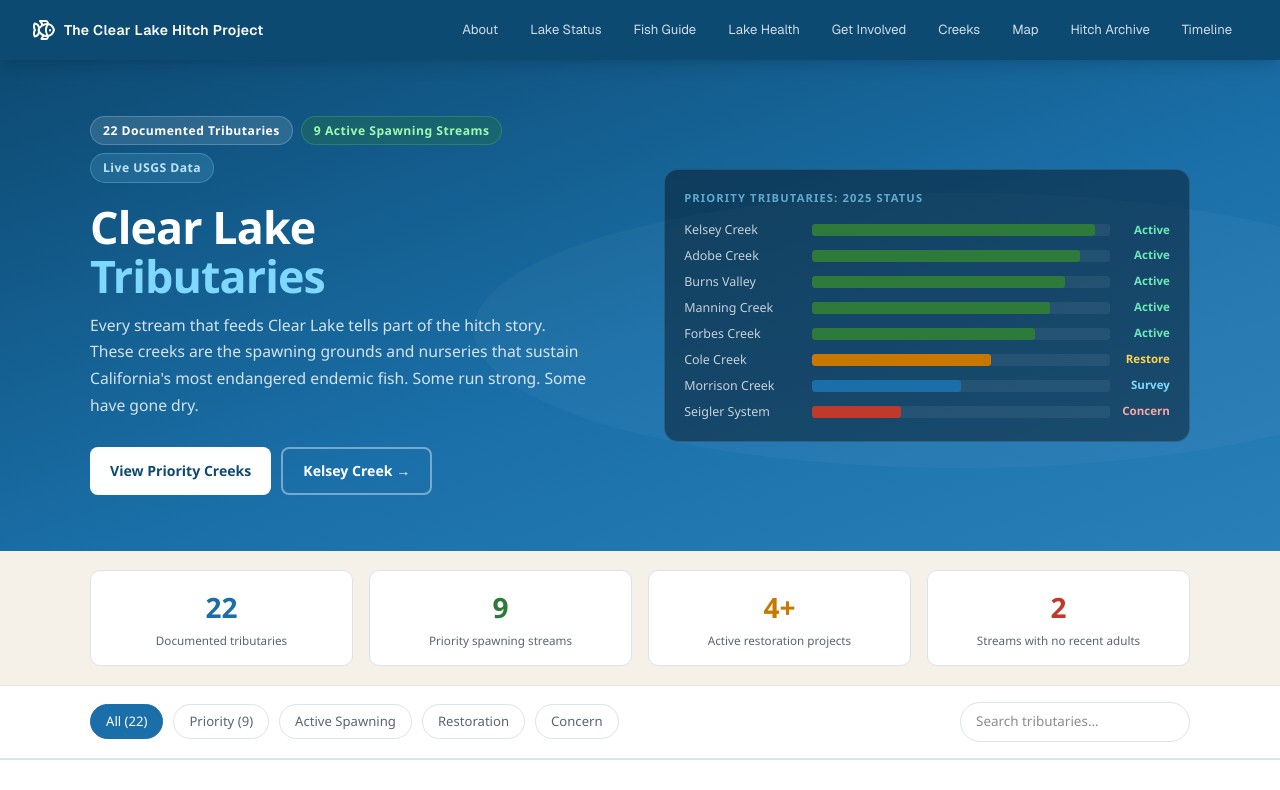
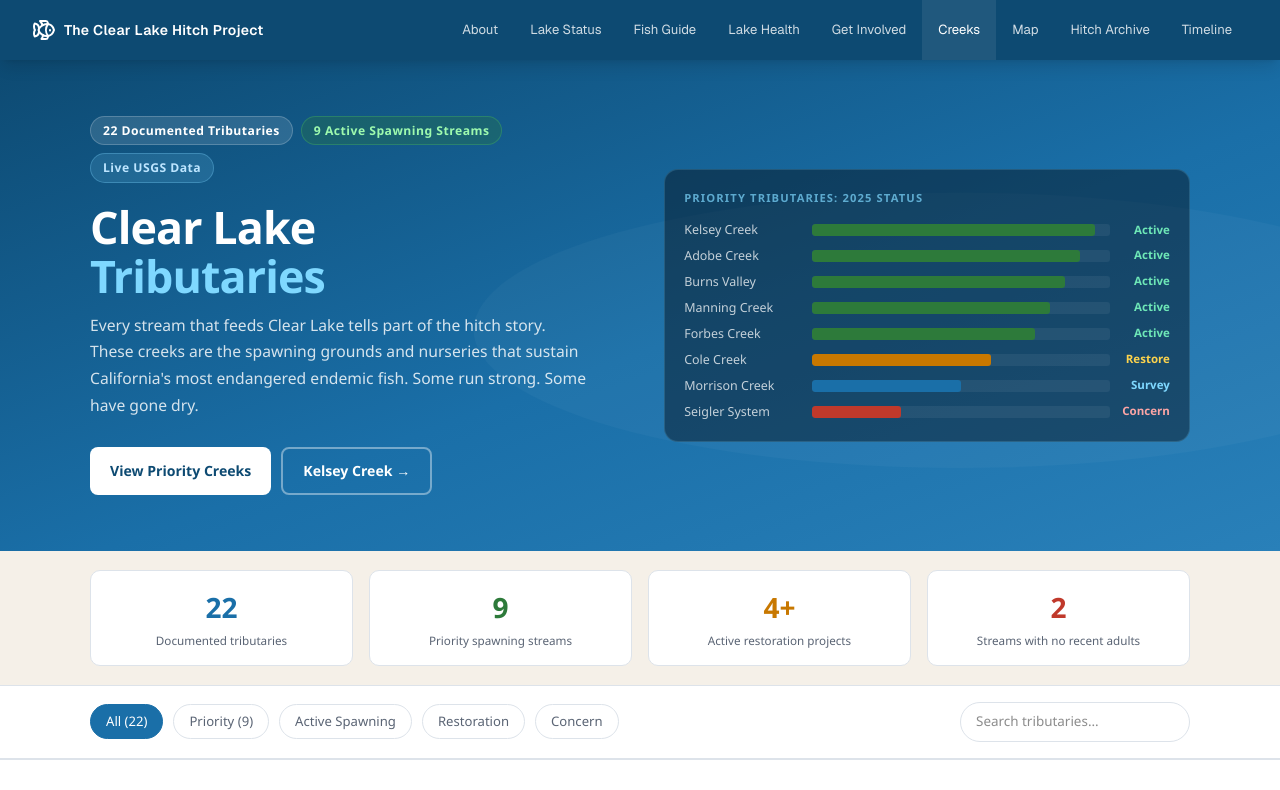
Before and after one commit to Pluggage/Clear-Lake-Hitch-Project, a Next.js app: page /creeks in a window 1280 px wide. Shown: the top 790 px of the page. Built offline with nearby package versions, Linux system fonts and the light colour scheme.

Commit message:
nav: actually ship the active-highlighting rewrite
The usePathname/active-state refactor was written but never committed (a
prior 'git add' failed on an already-removed pathspec and skipped it).

Co-Authored-By: Claude Opus 4.8 (1M context) <noreply@anthropic.com>

```diff
--- a/components/navigation.tsx
+++ b/components/navigation.tsx
@@ -1,9 +1,11 @@
 "use client"
 
 import Link from "next/link"
+import { usePathname } from "next/navigation"
 import { Fish, Menu, X } from "lucide-react"
 import { useState } from "react"
 
+/** In-page section links (only resolve on the homepage). */
 const navLinks = [
   { href: "/#about", label: "About" },
   { href: "/#lake-status", label: "Lake Status" },
@@ -12,8 +14,26 @@ const navLinks = [
   { href: "/#involved", label: "Get Involved" },
 ]
 
+/** Standalone pages — these get active-state highlighting. */
+const pageLinks = [
+  { href: "/creeks", label: "Creeks" },
+  { href: "/map", label: "Map" },
+  { href: "/archive", label: "Hitch Archive" },
+  { href: "/timeline", label: "Timeline" },
+]
+
+const base = "transition-colors flex items-center"
+const inactive = "text-white/80 hover:text-white hover:bg-white/[0.08]"
+const active = "text-white bg-white/[0.08]"
+
 export function Navigation() {
   const [mobileMenuOpen, setMobileMenuOpen] = useState(false)
+  const pathname = usePathname()
+
+  const desktopCls = (isActive: boolean) =>
+    `${base} text-[0.82rem] px-4 h-[60px] ${isActive ? active : inactive}`
+  const mobileCls = (isActive: boolean) =>
+    `${base} text-sm px-6 py-4 border-b border-white/10 ${isActive ? active : inactive}`
 
   return (
     <nav className="sticky top-0 z-50 bg-[var(--lake-dark)] px-4 md:px-8 h-[60px] flex items-center justify-between shadow-lg">
@@ -26,46 +46,21 @@ export function Navigation() {
       <ul className="hidden md:flex items-center gap-0">
         {navLinks.map((link) => (
           <li key={link.href}>
-            <Link
-              href={link.href}
-              className="text-white/80 text-[0.82rem] px-4 h-[60px] flex items-center hover:text-white hover:bg-white/[0.08] transition-colors"
-            >
+            <Link href={link.href} className={desktopCls(false)}>
               {link.label}
             </Link>
           </li>
         ))}
-        <li>
-          <a
-            href="/creeks"
-            className="text-white/80 text-[0.82rem] px-4 h-[60px] flex items-center hover:text-white hover:bg-white/[0.08] transition-colors"
-          >
-            Creeks
-          </a>
-        </li>
-        <li>
-          <Link
-            href="/map"
-            className="text-white/80 text-[0.82rem] px-4 h-[60px] flex items-center hover:text-white hover:bg-white/[0.08] transition-colors"
-          >
-            Map
-          </Link>
-        </li>
-        <li>
-          <Link
-            href="/archive"
-            className="text-white/80 text-[0.82rem] px-4 h-[60px] flex items-center hover:text-white hover:bg-white/[0.08] transition-colors"
-          >
-            Hitch Archive
-          </Link>
-        </li>
-        <li>
-          <Link
-            href="/timeline"
-            className="text-white/80 text-[0.82rem] px-4 h-[60px] flex items-center hover:text-white hover:bg-white/[0.08] transition-colors"
-          >
-            Timeline
-          </Link>
-        </li>
+        {pageLinks.map((link) => {
+          const isActive = pathname === link.href
+          return (
+            <li key={link.href}>
+              <Link href={link.href} aria-current={isActive ? "page" : undefined} className={desktopCls(isActive)}>
+                {link.label}
+              </Link>
+            </li>
+          )
+        })}
       </ul>
 
       {/* Mobile Menu Button */}
@@ -83,51 +78,26 @@ export function Navigation() {
           <ul className="flex flex-col">
             {navLinks.map((link) => (
               <li key={link.href}>
-                <Link
-                  href={link.href}
-                  className="text-white/80 text-sm px-6 py-4 flex items-center hover:text-white hover:bg-white/[0.08] transition-colors border-b border-white/10"
-                  onClick={() => setMobileMenuOpen(false)}
-                >
+                <Link href={link.href} className={mobileCls(false)} onClick={() => setMobileMenuOpen(false)}>
                   {link.label}
                 </Link>
               </li>
             ))}
-            <li>
-              <a
-                href="/creeks"
-                className="text-white/80 text-sm px-6 py-4 flex items-center hover:text-white hover:bg-white/[0.08] transition-colors border-b border-white/10"
-                onClick={() => setMobileMenuOpen(false)}
-              >
-                Creeks
-              </a>
-            </li>
-            <li>
-              <Link
-                href="/map"
-                className="text-white/80 text-sm px-6 py-4 flex items-center hover:text-white hover:bg-white/[0.08] transition-colors border-b border-white/10"
-                onClick={() => setMobileMenuOpen(false)}
-              >
-                Map
-              </Link>
-            </li>
-            <li>
-              <Link
-                href="/archive"
-                className="text-white/80 text-sm px-6 py-4 flex items-center hover:text-white hover:bg-white/[0.08] transition-colors border-b border-white/10"
-                onClick={() => setMobileMenuOpen(false)}
-              >
-                Hitch Archive
-              </Link>
-            </li>
-            <li>
-              <Link
-                href="/timeline"
-                className="text-white/80 text-sm px-6 py-4 flex items-center hover:text-white hover:bg-white/[0.08] transition-colors border-b border-white/10"
-                onClick={() => setMobileMenuOpen(false)}
-              >
-                Timeline
-              </Link>
-            </li>
+            {pageLinks.map((link) => {
+              const isActive = pathname === link.href
+              return (
+                <li key={link.href}>
+                  <Link
+                    href={link.href}
+                    aria-current={isActive ? "page" : undefined}
+                    className={mobileCls(isActive)}
+                    onClick={() => setMobileMenuOpen(false)}
+                  >
+                    {link.label}
+                  </Link>
+                </li>
+              )
+            })}
           </ul>
         </div>
       )}
```
